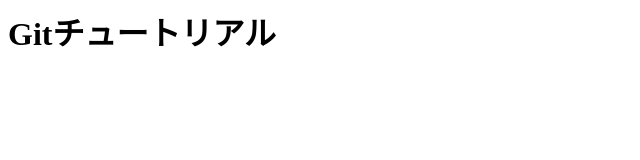
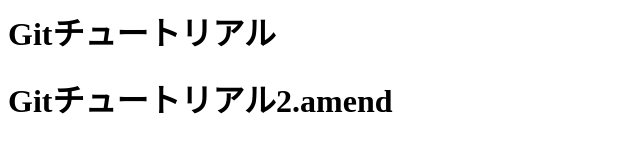
Before and after one commit to tomusun/rensyuu, a plain HTML site: page index.html in a window 1280 px wide. Shown: the whole page, without its empty margins (0-640 px from the left). Drawn offline with Linux system fonts and the light colour scheme.

Commit message:
amendAdd

```diff
--- a/index.html
+++ b/index.html
@@ -1 +1,2 @@
 <h1>Gitチュートリアル</h1>
+<h1>Gitチュートリアル2.amend</h1>
```
